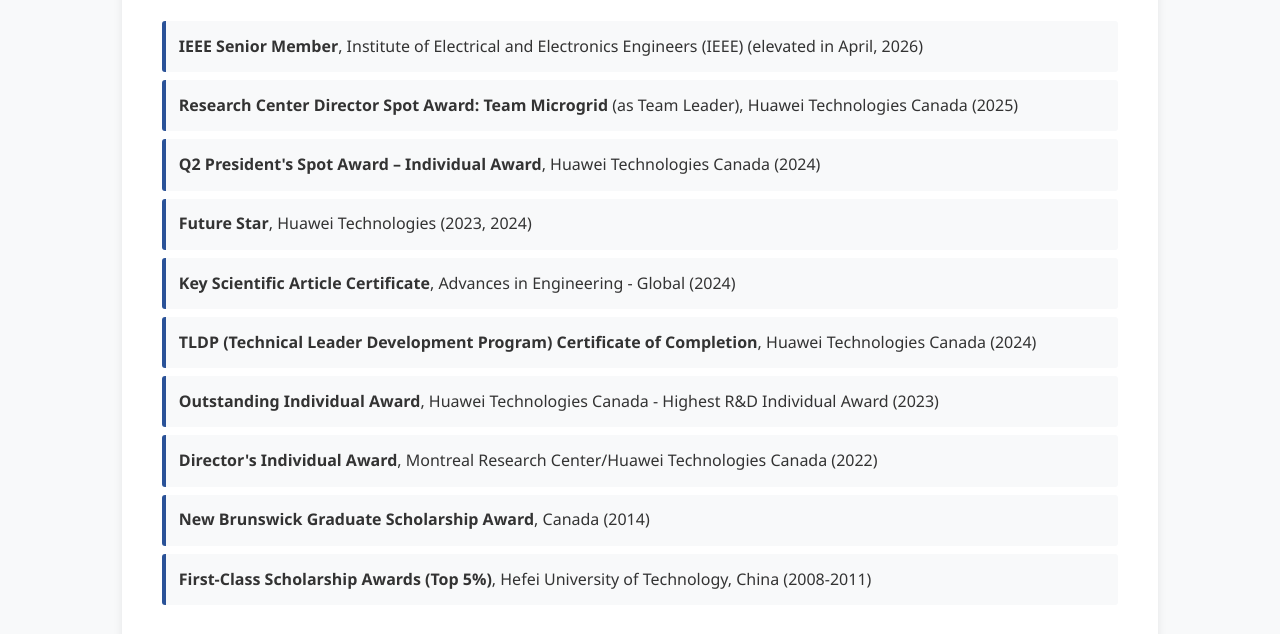
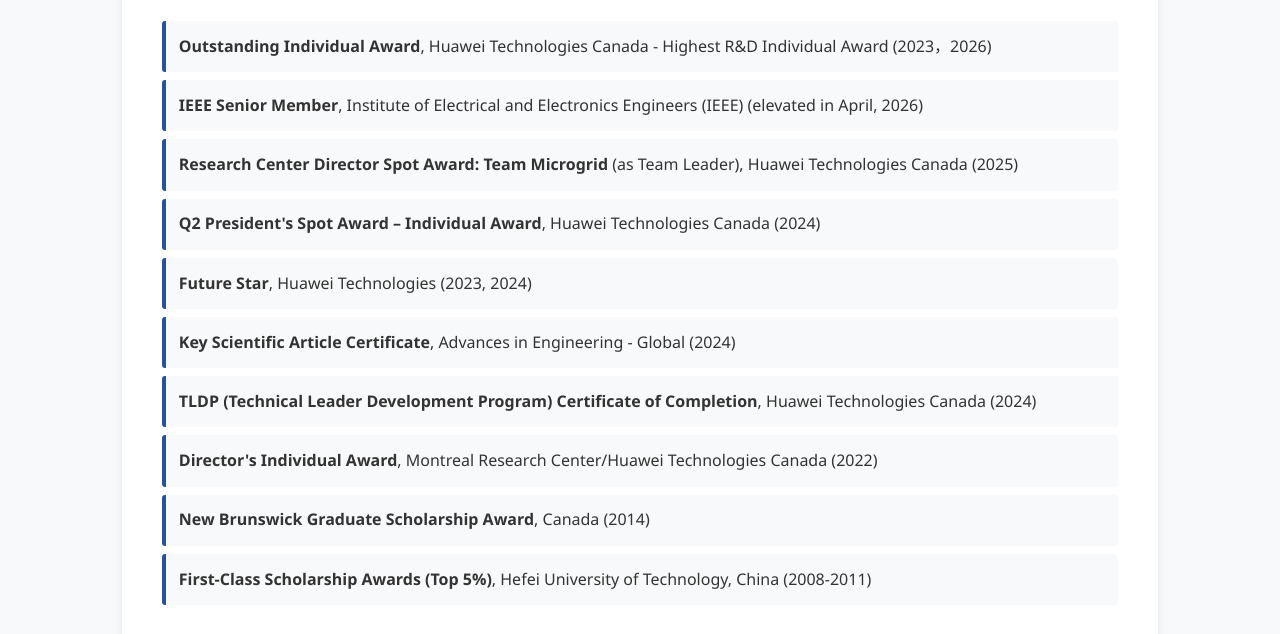
Before and after one commit to nash13123/xungong, a plain HTML site: page awards.html in a window 1280 px wide. Shown: the part 451-1085 px from the top of the page. Drawn offline with Linux system fonts and the light colour scheme.

Commit message:
award update

```diff
--- a/awards.html
+++ b/awards.html
@@ -180,13 +180,13 @@
         <section id="awards">
             <h2>Awards & Recognition</h2>
             <ul class="awards-list">
+                <li><strong>Outstanding Individual Award</strong>, Huawei Technologies Canada - Highest R&D Individual Award (2023，2026)</li>
                 <li><strong>IEEE Senior Member</strong>, Institute of Electrical and Electronics Engineers (IEEE) (elevated in April, 2026)</li>
                 <li><strong>Research Center Director Spot Award: Team Microgrid</strong> (as Team Leader), Huawei Technologies Canada (2025)</li>
                 <li><strong>Q2 President's Spot Award – Individual Award</strong>, Huawei Technologies Canada (2024)</li>
                 <li><strong>Future Star</strong>, Huawei Technologies (2023, 2024)</li>
                 <li><strong>Key Scientific Article Certificate</strong>, Advances in Engineering - Global (2024)</li>
                 <li><strong>TLDP (Technical Leader Development Program) Certificate of Completion</strong>, Huawei Technologies Canada (2024)</li>
-                <li><strong>Outstanding Individual Award</strong>, Huawei Technologies Canada - Highest R&D Individual Award (2023)</li>
                 <li><strong>Director's Individual Award</strong>, Montreal Research Center/Huawei Technologies Canada (2022)</li>
                 <li><strong>New Brunswick Graduate Scholarship Award</strong>, Canada (2014)</li>
                 <li><strong>First-Class Scholarship Awards (Top 5%)</strong>, Hefei University of Technology, China (2008-2011)</li>
```
